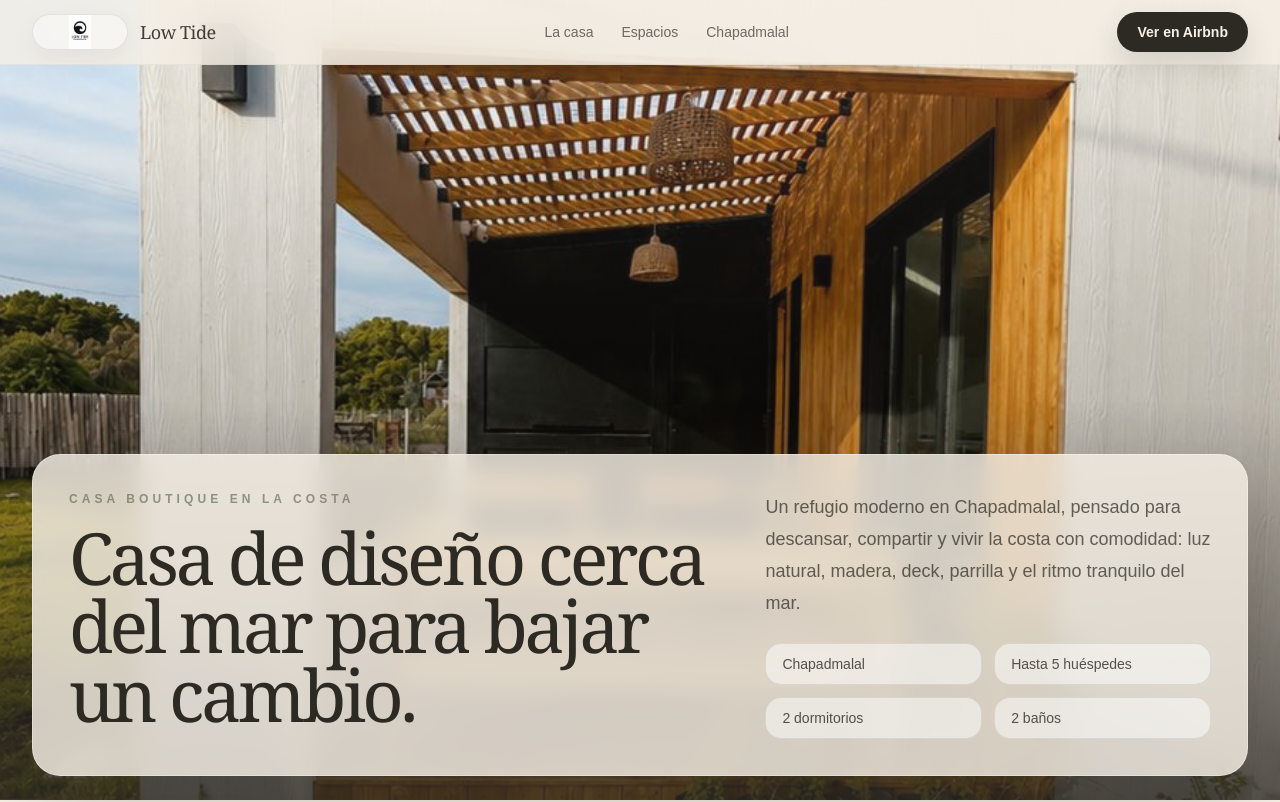
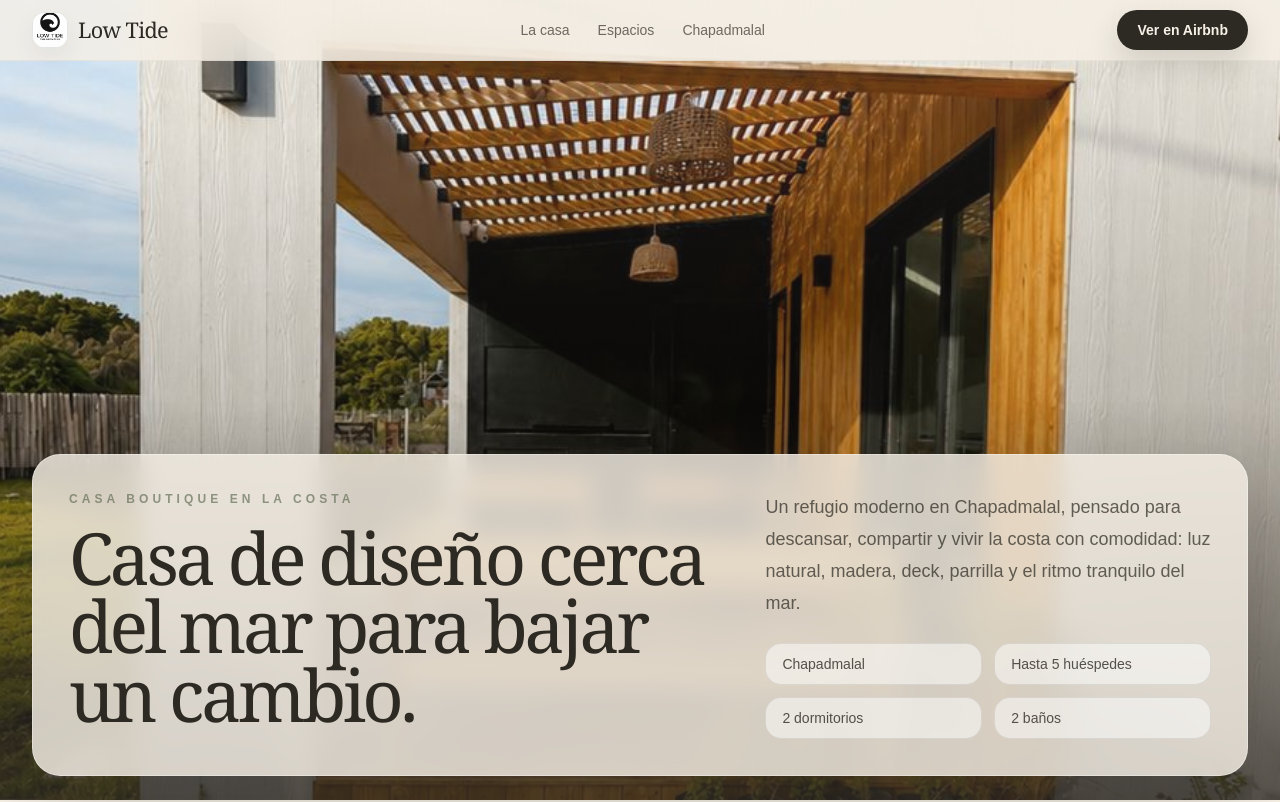
Before and after one commit to MarianEsteban/low-tide-web, a Next.js app: page / in a window 1280 px wide. Shown: the top 802 px of the page. Built offline with nearby package versions, Linux system fonts and the light colour scheme.

Commit message:
Refine header logo lockup

```diff
--- a/src/app/page.tsx
+++ b/src/app/page.tsx
@@ -105,19 +105,19 @@ export default function Home() {
   return (
     <main className="min-h-screen overflow-hidden bg-cream text-charcoal">
       <header className="fixed inset-x-0 top-0 z-50 border-b border-charcoal/5 bg-cream/82 backdrop-blur-xl">
-        <div className="mx-auto flex max-w-7xl items-center justify-between gap-4 px-5 py-3 sm:px-8">
-          <a href="#inicio" className="flex min-w-0 items-center gap-3" aria-label="Low Tide Chapadmalal inicio">
-            <span className="relative flex h-9 w-24 shrink-0 items-center justify-center overflow-hidden rounded-full border border-charcoal/10 bg-white/45 px-3 shadow-[0_10px_24px_rgba(45,41,35,0.06)]">
+        <div className="mx-auto flex max-w-7xl items-center justify-between gap-4 px-5 py-2.5 sm:px-8">
+          <a href="#inicio" className="flex min-w-0 items-center gap-2.5" aria-label="Low Tide Chapadmalal inicio">
+            <span className="relative flex h-9 w-9 shrink-0 items-center justify-center overflow-hidden rounded-xl border border-charcoal/10 bg-white/70 shadow-[0_10px_24px_rgba(45,41,35,0.06)]">
               <Image
                 src="/images/low-tide/logo.jpg"
-                alt="Low Tide Chapadmalal"
-                width={124}
-                height={52}
-                className="h-full w-full object-contain"
+                alt=""
+                width={1024}
+                height={1536}
+                className="absolute left-1/2 top-[46%] h-[3.75rem] w-10 -translate-x-1/2 -translate-y-1/2 object-contain"
                 priority
               />
             </span>
-            <span className="hidden font-serif text-lg tracking-tight text-charcoal/90 sm:inline">Low Tide</span>
+            <span className="font-serif text-xl tracking-[-0.03em] text-charcoal sm:text-[1.35rem]">Low Tide</span>
           </a>
           <nav className="hidden items-center gap-7 text-sm text-charcoal/68 md:flex">
             {navItems.map((item) => (
```
